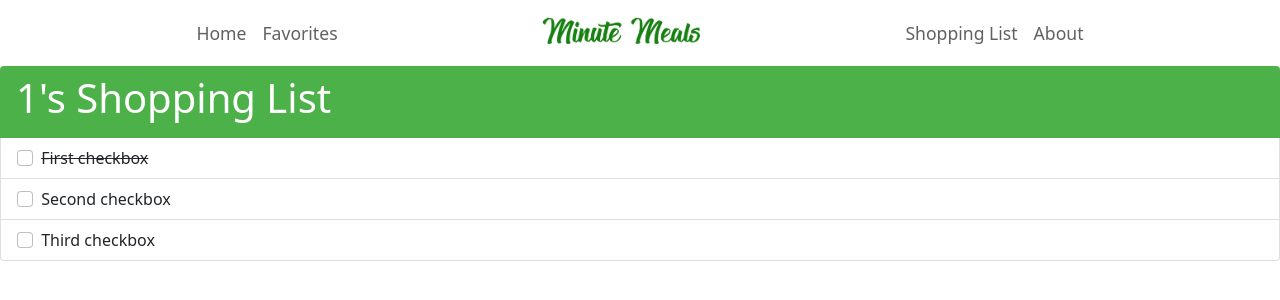
After one commit to siskablaz/recipe-project, a Flask app: page /bootstrap in a window 1280 px wide. The commit adds this page. Shown: the top 300 px of the page. Run offline with Flask 2, Linux system fonts and the light colour scheme; the visitor is signed in with stand-in values (Sample User, id 1); tables that the repository leaves empty hold one stand-in row (values such as "Sample post").

Commit message:
added some bootstrap navbar

```diff
--- a/crud.py
+++ b/crud.py
@@ -114,6 +114,10 @@ def get_recipes(recipe_response):
     # for miss_ingredients in all_miss_ingredients:
     #     if ingredients.in_(miss_ingredients):
     return recipes_list
+
+
+
+
 
 
 def create_shopping_list(user_id):
--- a/server.py
+++ b/server.py
@@ -149,7 +149,7 @@ def show_db_recipes():
 
     recipe_input = request.form.get("recipe-input")
     recipe_input = recipe_input.replace(" ","")
-    print(recipe_input)
+
 
     diet_input = request.form.get("diet")
 
@@ -165,9 +165,25 @@ def show_db_recipes():
 
     recipes = crud.add_recipes_to_db(res)
 
+    logged_in_email = session.get("user_email")
+    user = crud.get_user_by_email(logged_in_email)
 
 
-    return render_template("recipe_results.html", recipes=recipes)
+    curr_shop_list = []
+
+    for listobject in user.shopping_list:
+        for ingobject in listobject.ingredient:
+            curr_shop_list.append(ingobject.name)
+
+
+
+    curr_fav_recipes = []
+
+    for recobj in user.fav_recipes:
+        curr_fav_recipes.append(recobj.recipe_id)
+
+
+    return render_template("recipe_results.html", recipes=recipes, user=user, currShopList=curr_shop_list, currFavRecipes = curr_fav_recipes)
 
 
 
@@ -340,7 +356,7 @@ def add_shopping():
 
 
     if logged_in_email is None:
-        flash("You must log in to save a recipe to favorites")
+        flash("You must be logged in to add to shopping list")
         # This needs to be corrected
         return (f'You must be logged in to add to shopping list')
     else:
@@ -367,7 +383,7 @@ def add_shopping():
                 db.session.commit()
                 is_shopping_list = False
 
-                return (f'You removed {ingredient_name} from shopping_list')
+                return (f'Removing from Shopping list')
             else:
 
                 ingredient = crud.create_ingredient(ingredient_name, False, shopping_list_id)
@@ -375,7 +391,7 @@ def add_shopping():
                 db.session.commit()
                 is_shopping_list = True
 
-                return (f'You added {ingredient_name} to shopping_list')
+                return (f'Adding to Shopping list')
 
 
 @app.route("/shopping-list")
@@ -521,7 +537,24 @@ def create_rating(recipe_id):
 
     return redirect(f"/recipes/{recipe_id}")
 
+@app.route("/bootstrap")
+def view_temp():
 
+    logged_in_email = session.get("user_email")
+    user = crud.get_user_by_email(logged_in_email)
+
+    if user is None:
+        flash("You must log in to save a recipe to favorites")
+        return redirect("/")
+
+    else:
+        user_id = user.user_id
+
+        shopping_list = crud.get_shopping_list_by_user_id(user_id).ingredient
+
+        print(shopping_list)
+
+    return render_template("B_shopping_list_page.html", user=user, shopping_list=shopping_list)
 
 if __name__ == "__main__":
     connect_to_db(app)
--- a/static/style.css
+++ b/static/style.css
@@ -22,3 +22,15 @@ h2 {
 /* .favorited {
   background-color: red;
 } */
+
+
+.navbar .navbar-nav .nav-link {
+  color: #616161;
+  font-size: 1.1em;
+}
+.navbar .navbar-nav .nav-link:hover{
+  color: #808080;
+}
+.navbar-logo-centered .navbar-nav .nav-link{
+  padding: .5em 1em;
+}
--- /dev/null
+++ b/templates/B_shopping_list_page.html
@@ -0,0 +1,36 @@
+
+  {% extends 'base.html' %}
+
+{% block title %}Shopping List Page{% endblock %}
+
+{% block body %}
+
+
+
+{% if session.get('user_email') %}
+
+<ul class="list-group">
+    <button type="button" style="background-color: rgb(76, 177, 72); border: 0cm;" class="list-group-item list-group-item-action active" aria-current="true">
+        <h1>{{ user.user_id }}'s Shopping List</h1>
+      </button>
+    <li class="list-group-item">
+      <input class="form-check-input me-1" type="checkbox" value="" id="firstCheckbox">
+      <label class="form-check-label" for="firstCheckbox"><del>First checkbox</del></label>
+    </li>
+    <li class="list-group-item">
+      <input class="form-check-input me-1" type="checkbox" value="" id="secondCheckbox">
+      <label class="form-check-label" for="secondCheckbox">Second checkbox</label>
+    </li>
+    <li class="list-group-item">
+      <input class="form-check-input me-1" type="checkbox" value="" id="thirdCheckbox">
+      <label class="form-check-label" for="thirdCheckbox">Third checkbox</label>
+    </li>
+  </ul>
+
+
+{% endif %}
+
+
+
+
+{% endblock %}
--- a/templates/base.html
+++ b/templates/base.html
@@ -14,14 +14,32 @@
   </head>
   <body>
 
-
-    <ul>
-        <li><a href="/">Home</a></li>
-        <li><a href="/favorites">Favorites</a></li>
-        <li><a href="/shopping-list">Shopping List</a></li>
-        <li><a href="contact.asp">Contact</a></li>
-        <li><a href="about.asp">About</a></li>
-    </ul>
+    <nav class="navbar navbar-expand-lg navbar-light" style="background-color: ">
+      <a class="navbar-brand d-lg-none" href="#"><img style=" width: 175px;" src="/static/images/mm_logo.png"></a>
+      <button class="navbar-toggler" type="button" data-toggle="collapse" data-target="#myNavbarToggler7"
+          aria-controls="myNavbarToggler7" aria-expanded="false" aria-label="Toggle navigation">
+          <span class="navbar-toggler-icon"></span>
+      </button>
+      <div class="collapse navbar-collapse" id="myNavbarToggler7">
+          <ul class="navbar-nav mx-auto justify-content-left">
+              <li class="nav-item ">
+                  <a class="nav-link" href="/">Home</a>
+              </li>
+              <li class="nav-item">
+                  <a class="nav-link"  href="/favorites">Favorites</a>
+              </li>
+            </ul>
+              <a class="d-none d-lg-block"  href="#"><img style=" width: 175px;" src="/static/images/mm_logo.png"></a>
+            <ul class="navbar-nav mx-auto justify-content-right">
+              <li class="nav-item">
+                  <a class="nav-link" href="/shopping-list">Shopping List</a>
+              </li>
+              <li class="nav-item">
+                  <a class="nav-link" href="#">About</a>
+              </li>
+          </ul>
+      </div>
+  </nav>
 
     {% for msg in get_flashed_messages() %}
     <p class="flash-msg">
```
Also changed, not shown: static/display_recipes.js (+9 -3 lines), templates/recipe_results.html (+16 -4 lines), static/images/mm_logo.png (added), static/images/mm_logo.svg (added).
